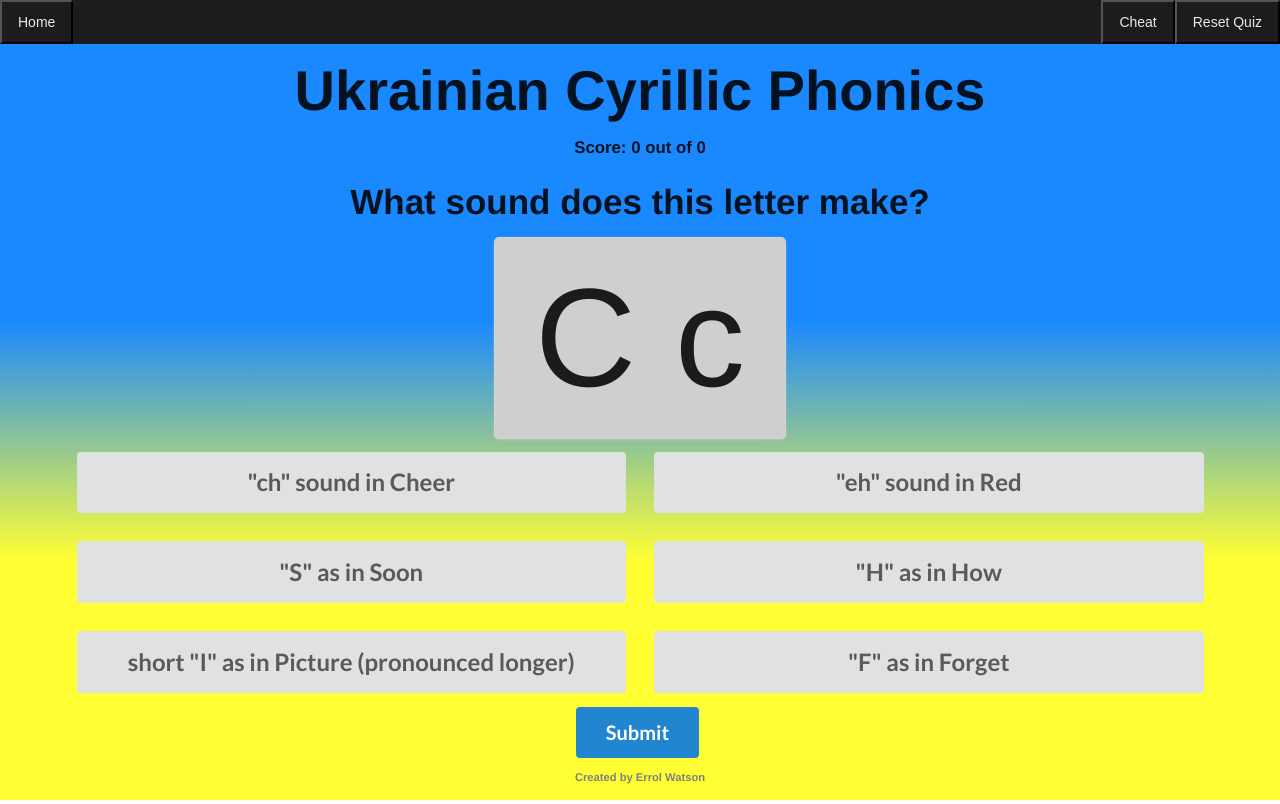
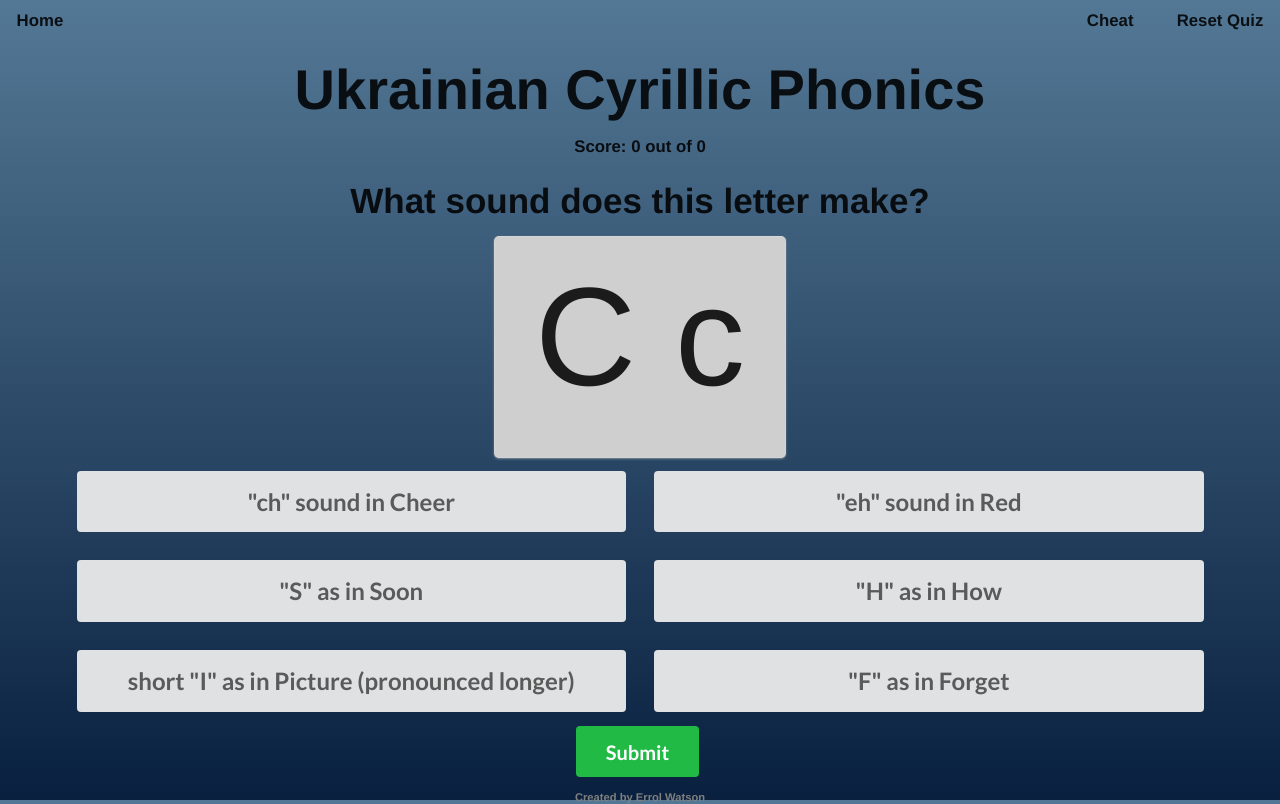
Before and after one commit to errolgh/alphabet-match-game-frontend, a React (Create React App) app: page /quiz in a window 1280 px wide. Built offline with nearby package versions, Linux system fonts and the light colour scheme.

Commit message:
fast forward

```diff
--- a/src/App.css
+++ b/src/App.css
@@ -1,7 +1,5 @@
 body {
-  background-image: linear-gradient(
-    to top, #ffff33 30%, #1a88ff 60%
-    );
+background-image: linear-gradient(to top, #09203f 0%, #537895 100%);
 }
 
 .ui.card {
@@ -50,6 +48,7 @@ h5 {
   text-align: center;
   font-size: 10em;
   font-family: Helvetica;
+  margin-bottom: 20px;
 }
 
 #submit-button {
@@ -59,3 +58,15 @@ h5 {
 #nav-component {
   margin-bottom: 1px;
 }
+
+#nav-text {
+  font-family: Helvetica;
+  font-size: 1.2em;
+  font-weight: bold;
+}
+
+/* body {
+background-image: linear-gradient(
+to top, #ffff33 30%, #1a88ff 60%
+);
+} */
--- a/src/ChoiceContainer.js
+++ b/src/ChoiceContainer.js
@@ -16,7 +16,7 @@ export default class ChoiceContainer extends React.Component {
           <div>
           {/* the button should be greyed out until a choice is made */}
             <button
-            className={`ui button blue submit-button huge`}
+            className={`ui button green submit-button huge`}
             type="submit"
             onClick={(event)=>{this.props.handleSubmit(event)}}
             > Submit
--- a/src/Nav.js
+++ b/src/Nav.js
@@ -4,16 +4,16 @@ import { Link } from 'react-router-dom'
 export default class Nav extends React.Component {
   render(){
     return(
-      <div id="nav-component" className="ui borderless menu inverted">
+      <div id="nav-component" className="ui secondary menu">
         <Link to='/'>
         {/* add conditional for when game is not completed, warn user results will be lost */}
-          <button className="item">
+          <button id="nav-text" className="item">
             Home
           </button>
         </Link>
       <div className="right menu">
-        <button className="item">Cheat</button>
-        <button
+        <button id="nav-text" className="item">Cheat</button>
+        <button id="nav-text"
           className="item"
           onClick={()=>{this.props.resetQuiz()}}
         >
--- a/src/QuizContainer.js
+++ b/src/QuizContainer.js
@@ -29,8 +29,7 @@ export default class QuizContainer extends React.Component {
     let answerLetter = this.state.lettersRemaining[index]
     console.log("answerLetter: ", answerLetter.id)
     this.setState({currentLetter: answerLetter})
-    console.log("this.state.currentLetter after setState: ", this.state.currentLetter)
-    this.removeLastLetter(answerLetter)  //updates letters remaining
+    console.log("after setState: ", this.state.currentLetter)
 
     let choicesArray = []
     let copyOfRemainingLetters = [...this.state.lettersRemaining]
@@ -55,6 +54,7 @@ export default class QuizContainer extends React.Component {
     console.log(`${randomInt} is the index of answerLetter`)
     choicesArray.splice(randomInt, 0, answerLetter)
     this.setState({choices: choicesArray})
+    this.removeLastLetter(answerLetter)  //updates letters remaining
   }
 
   updateSelectedChoice = (event) => {
@@ -84,9 +84,10 @@ export default class QuizContainer extends React.Component {
       selectedChoice: null,
       choices: [],
     })
-    console.clear()
-    this.generateChocies()
+    // console.clear()
+    this.componentDidMount()
   }
+
   render(){
     return(
       <React.Fragment>
--- a/src/alphabet_hash.js
+++ b/src/alphabet_hash.js
@@ -29,10 +29,10 @@ const alphabet_hash = [
   {id: 28, character: "Ч ч", name: "cheh", implementation: "\"ch\" sound in Cheer"},
   {id: 29, character: "Ш ш", name: "sheh", implementation: "\"sh\" sound in Shy"},
   {id: 30, character: "Щ щ", name: "shcha", implementation: "\"sh\" sound in Fresh and \"ch\" sound in Cheese combined"},
-  {id: 31, character: "ь", name: "myakih znak (м’який знак)", implementation: "(Softens the previous consonant)"},
+  {id: 31, character: "ь", name: "myakih znak (м’який знак)", implementation: "Softens the previous consonant"},
   {id: 32, character: "Ю ю", name: "yoo", implementation: "\"yoo\" sound in United"},
   {id: 33, character: "Я я", name: "yah", implementation: "\"yah\" sound in Yard"},
-  {id: 34, character: "'", name: "apostrof (апостроф)", implementation: "(Strengthens the following vowel)"},
+  {id: 34, character: "'", name: "apostrof (апостроф)", implementation: "Strengthens the following vowel"},
 ]
 
 export default alphabet_hash;
```
Also changed, not shown: 1 other file (tests, documents, lock files or other folders).
